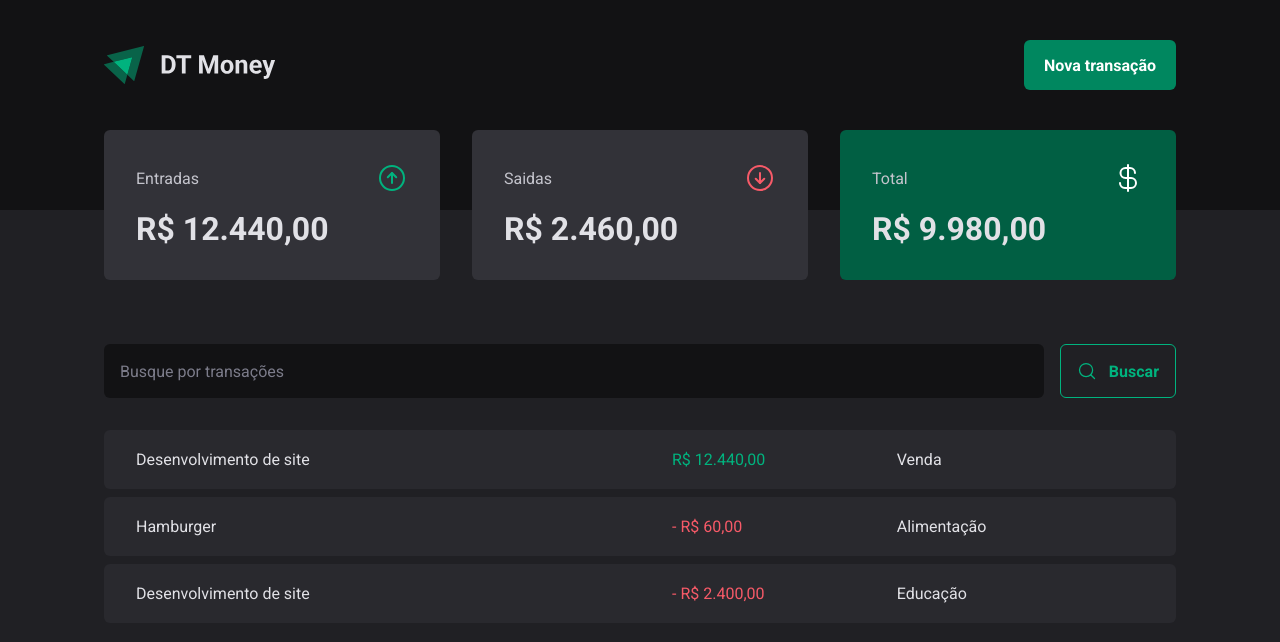
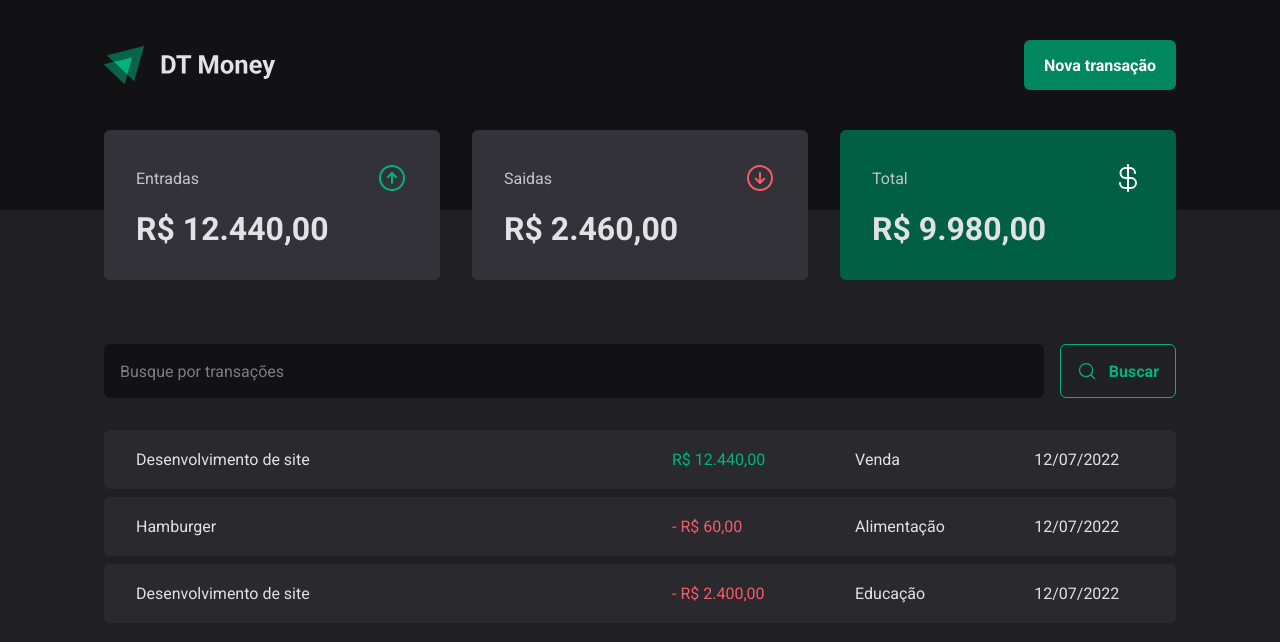
Before and after one commit to nikolasmarlon/03-dt-money, a React (Vite) app: page / in a window 1280 px wide. Shown: the top 642 px of the page. Built offline with nearby package versions, Linux system fonts and the light colour scheme; data requests are answered from the project's data file.

Commit message:
aplicando react-hook-form -- search

```diff
--- a/package.json
+++ b/package.json
@@ -10,13 +10,16 @@
     "dev:server": "json-server server.json -w -d 500"
   },
   "dependencies": {
+    "@hookform/resolvers": "^2.9.7",
     "@radix-ui/react-dialog": "^1.0.0",
     "@radix-ui/react-radio-group": "^1.0.0",
     "@types/styled-components": "^5.1.26",
     "phosphor-react": "^1.4.1",
     "react": "^18.2.0",
     "react-dom": "^18.2.0",
-    "styled-components": "^5.3.5"
+    "react-hook-form": "^7.34.2",
+    "styled-components": "^5.3.5",
+    "zod": "^3.18.0"
   },
   "devDependencies": {
     "@types/react": "^18.0.17",
--- a/server.json
+++ b/server.json
@@ -8,7 +8,7 @@
             "type": "income",
             "category": "Venda",
             "price": 12440,
-            "createdAt": "2022-07-12 22-50-15"
+            "createdAt": "2022-07-12T22:50:15"
         },
         {
             "id": 2,
@@ -16,7 +16,7 @@
             "type": "outcome",
             "category": "Alimentação",
             "price": 60,
-            "createdAt": "2022-07-12 22-48-15"
+            "createdAt": "2022-07-12T22:50:15"
         },
         {
             "id": 3,
@@ -24,7 +24,7 @@
             "type": "outcome",
             "category": "Educação",
             "price": 2400,
-            "createdAt": "2022-07-12 22-50-15"
+            "createdAt": "2022-07-12T22:50:15"
         }
     ]
 }
--- a/src/pages/Transactions/components/SearchForm/index.tsx
+++ b/src/pages/Transactions/components/SearchForm/index.tsx
@@ -1,12 +1,44 @@
 import { MagnifyingGlass } from "phosphor-react";
+import { useForm } from "react-hook-form";
 import { SearchFormContainer } from "./styles";
+
+import { zodResolver } from '@hookform/resolvers/zod'
+
+import * as zod from 'zod'
+
+const searchFormSchema = zod.object({
+    query: zod.string(),
+})
+
+
+type SearchFormInputs = zod.infer< typeof searchFormSchema>
 
 
 export function SearchForm() {
+
+    const {
+        register,
+        handleSubmit,
+        formState: {
+            isSubmitting
+        }
+    } = useForm<SearchFormInputs>({
+        resolver: zodResolver(searchFormSchema)
+    })
+
+    async function handleSearchTransaction(data: SearchFormInputs){
+        await new Promise(resolve => setTimeout(resolve, 2000))
+        console.log(data)
+    }
+
     return(
-        <SearchFormContainer>
-            <input type="text" placeholder="Busque por transações"/>
-            <button>
+        <SearchFormContainer onSubmit={handleSubmit(handleSearchTransaction)}>
+            <input
+                type="text"
+                placeholder="Busque por transações"
+                {...register('query')}
+            />
+            <button type="submit" disabled={isSubmitting}>
                 <MagnifyingGlass size={20} />
                 Buscar
             </button>
--- a/src/pages/Transactions/components/SearchForm/styles.ts
+++ b/src/pages/Transactions/components/SearchForm/styles.ts
@@ -32,8 +32,13 @@ export const SearchFormContainer = styled.form`
         color: ${props => props.theme["green-300"]};
         font-weight: bold;
         border-radius: 6px;
+        cursor: pointer;
 
-        &:hover{
+        &:disabled {
+            opacity: 0.4;
+            cursor: not-allowed;
+        }
+        &:not(:disabled):hover{
             background: transparent;
             border-color: ${props => props.theme["green-500"]};
             color: ${props => props.theme.white};
--- a/src/pages/Transactions/index.tsx
+++ b/src/pages/Transactions/index.tsx
@@ -39,7 +39,7 @@ export function Transactions(){
                                                 {priceFormatter.format(transaction.price)}
                                             </PriceHighlight></td>
                                         <td>{transaction.category}</td>
-                                    <td>{/*dateFormatter.format(new Date(transaction.createdAt))*/}</td>
+                                    <td>{dateFormatter.format(new Date(transaction.createdAt))}</td>
                                 </tr>
                             )
                         })}
```
Also changed, not shown: 1 other file (tests, documents, lock files or other folders).
